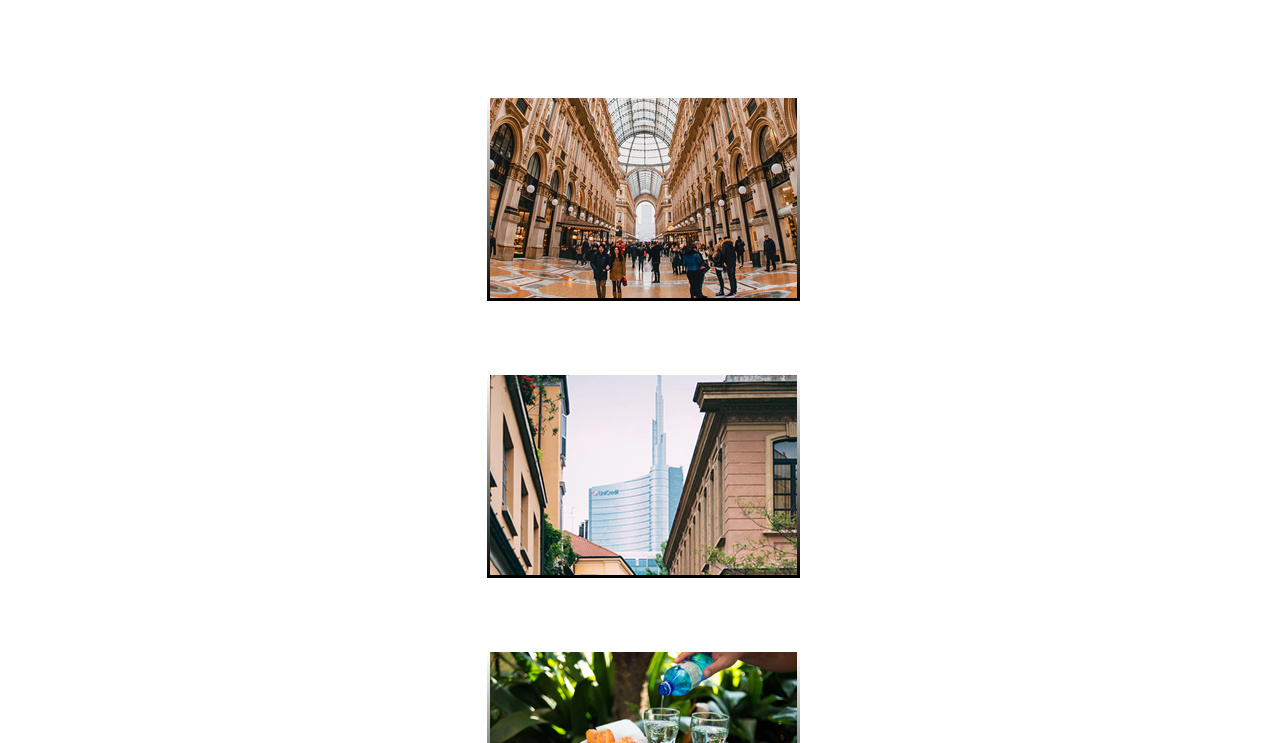
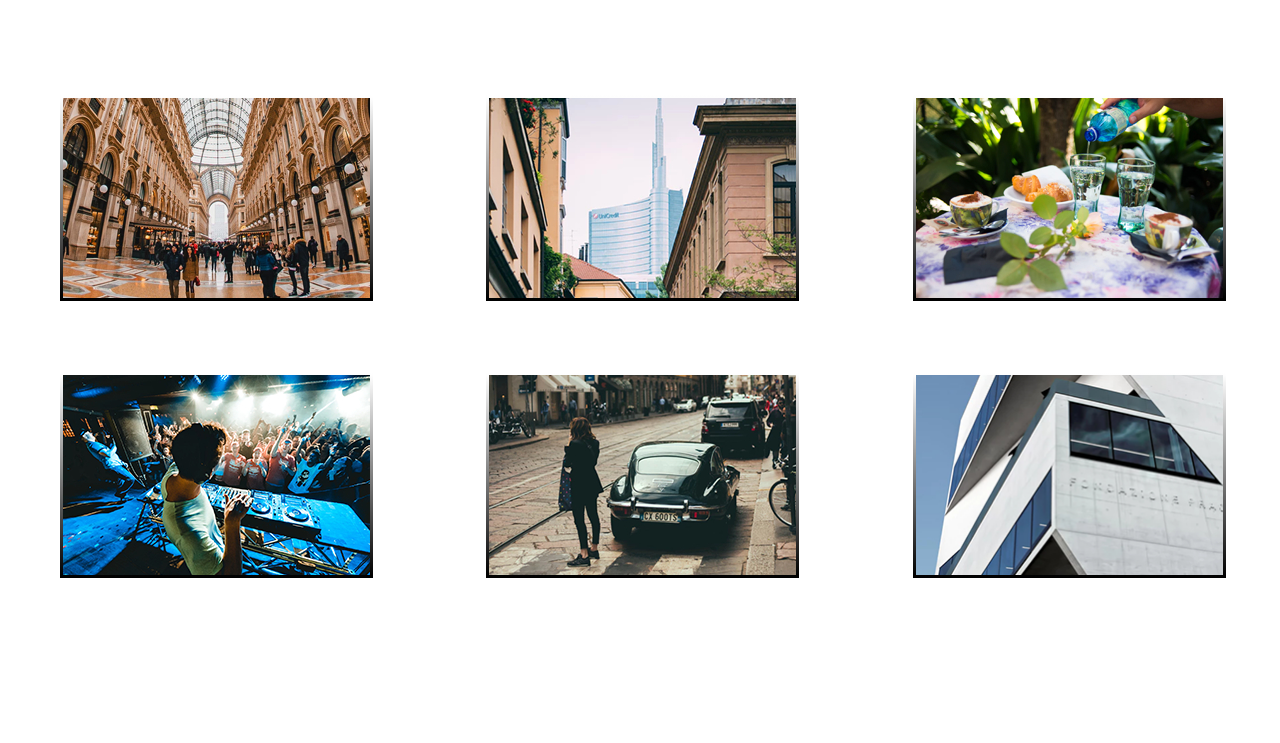
Before and after one commit to VladBuchkovskyi/milan-grids, a plain HTML site: page index.html in a window 1280 px wide. Shown: the part 57-800 px from the top of the page. Drawn offline with Linux system fonts and the light colour scheme.

Commit message:
Grids added

```diff
--- a/css/style.css
+++ b/css/style.css
@@ -14,6 +14,7 @@ body{
     padding-top: 10px;
     width: 100%;
     text-align: center;
+    padding-bottom: 1000px;
 }
 .logo-name{
     display: flex;
@@ -135,6 +136,16 @@ body{
     height: 50px;
     margin-top: 40px;
 }
-/*@media (max-width: 600px){*/
-/*    */
-/*}*/
+@media (min-width: 768px){
+    .tourism{
+        display: grid;
+        grid-template-columns: repeat(2, 1fr);
+        /*grid-template-rows: repeat(3, auto);*/
+    }
+}
+@media (min-width: 1024px){
+    .tourism{
+        display: grid;
+        grid-template-columns: repeat(3, 1fr);
+    }
+}
```
